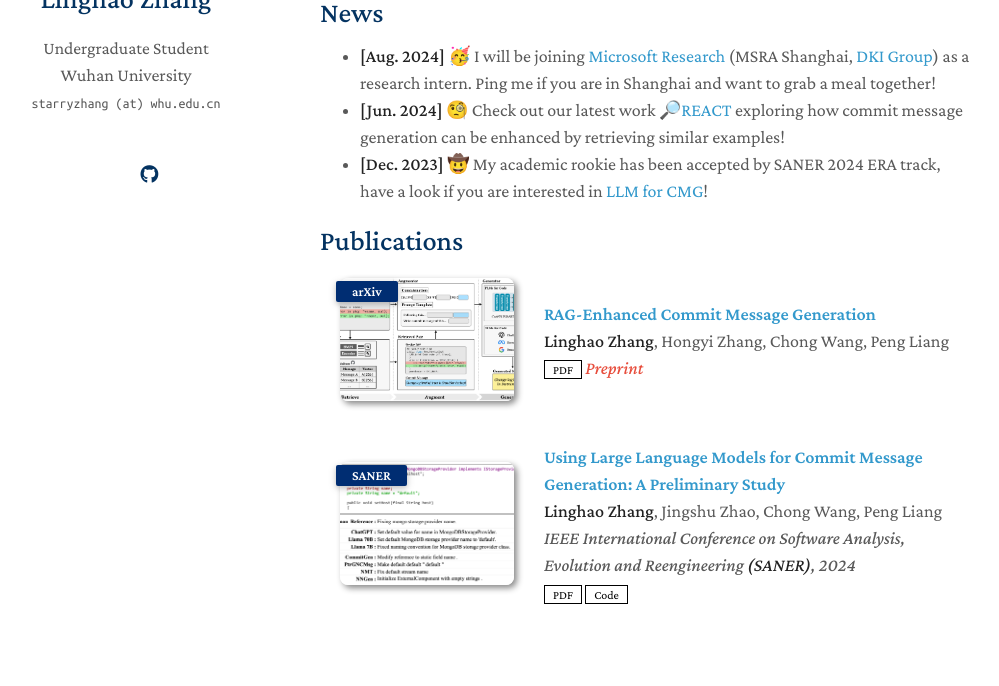
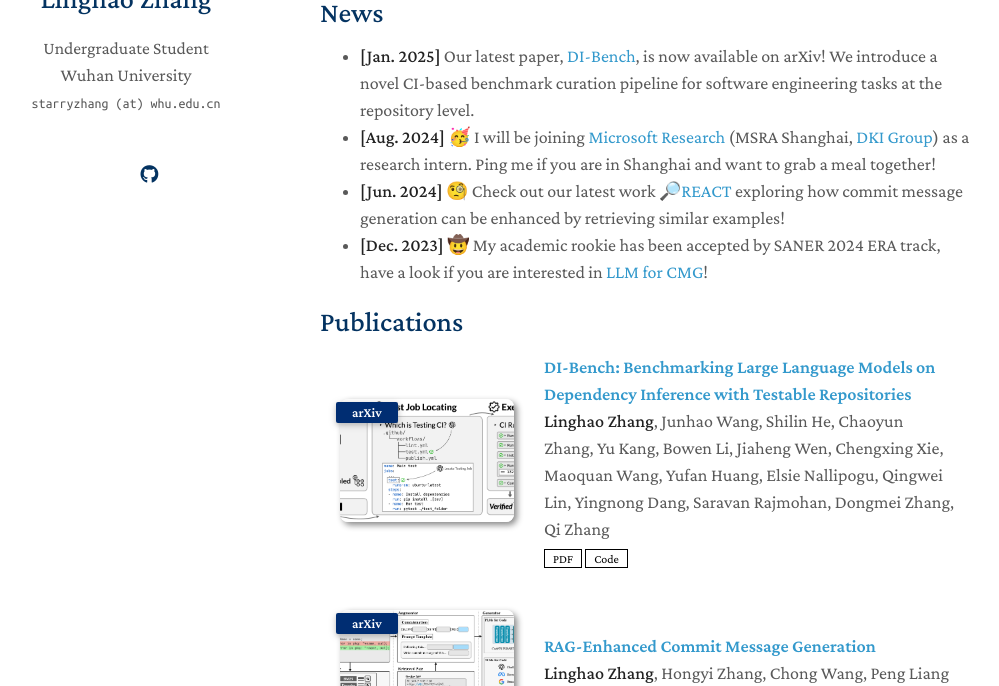
Before and after one commit to StarryZhang-whu/bak.StarryZhang-whu.github.io, a Jekyll site: the page built from index.md, in a window 1280 px wide and 900 px high, scrolled down 312 px, cut to the strip 214-900 px from the top of the window. Shown: the whole strip, without its empty margins (150-1149 px from the left). Built offline with Jekyll 4.4.1, drawn with Linux system fonts in a browser that asks for light colours; a style sheet for code colours, icons or effects is not loaded; our own code applies the rules of GitHub Pages for plain Markdown files.

Commit message:
add dibench

```diff
--- a/_data/publications.yml
+++ b/_data/publications.yml
@@ -1,4 +1,12 @@
 main:
+
+  - title: "DI-Bench: Benchmarking Large Language Models on Dependency Inference with Testable Repositories"
+    authors: <strong>Linghao Zhang</strong>, Junhao Wang, Shilin He, Chaoyun Zhang, Yu Kang, Bowen Li, Jiaheng Wen, Chengxing Xie, Maoquan Wang, Yufan Huang, Elsie Nallipogu, Qingwei Lin, Yingnong Dang, Saravan Rajmohan, Dongmei Zhang, Qi Zhang
+    conference_short: arXiv
+    pdf: https://arxiv.org/pdf/2501.13699
+    code: https://github.com/Microsoft/DI-Bench
+    image: ./assets/img/teaser3.png
+    #notes: Preprint
 
   - title: RAG-Enhanced Commit Message Generation
     authors: <strong>Linghao Zhang</strong>, Hongyi Zhang, Chong Wang, Peng Liang
--- a/index.md
+++ b/index.md
@@ -17,6 +17,7 @@ Hey there! 👋 I'm Linghao, a final year undergrad at Wuhan University. Current
 
 ## News
 
+- **[Jan. 2025]** Our latest paper, [DI-Bench](https://arxiv.org/abs/2501.13699), is now available on arXiv! We introduce a novel CI-based benchmark curation pipeline for software engineering tasks at the repository level.
 - **[Aug. 2024]** 🥳 I will be joining [Microsoft Research](https://www.microsoft.com/en-us/research/lab/microsoft-research-asia/) (MSRA Shanghai, [DKI Group](https://www.microsoft.com/en-us/research/group/data-knowledge-intelligence/)) as a research intern. Ping me if you are in Shanghai and want to grab a meal together!
 - **[Jun. 2024]** 🧐 Check out our latest work [🔎REACT](https://arxiv.org/abs/2406.05514) exploring how commit message generation can be enhanced by retrieving similar examples!
 - **[Dec. 2023]** 🤠 My academic rookie has been accepted by SANER 2024 ERA track, have a look if you are interested in [LLM for CMG](https://ieeexplore.ieee.org/document/10589767)!
```
Also changed, not shown: assets/img/teaser3.png (added).
